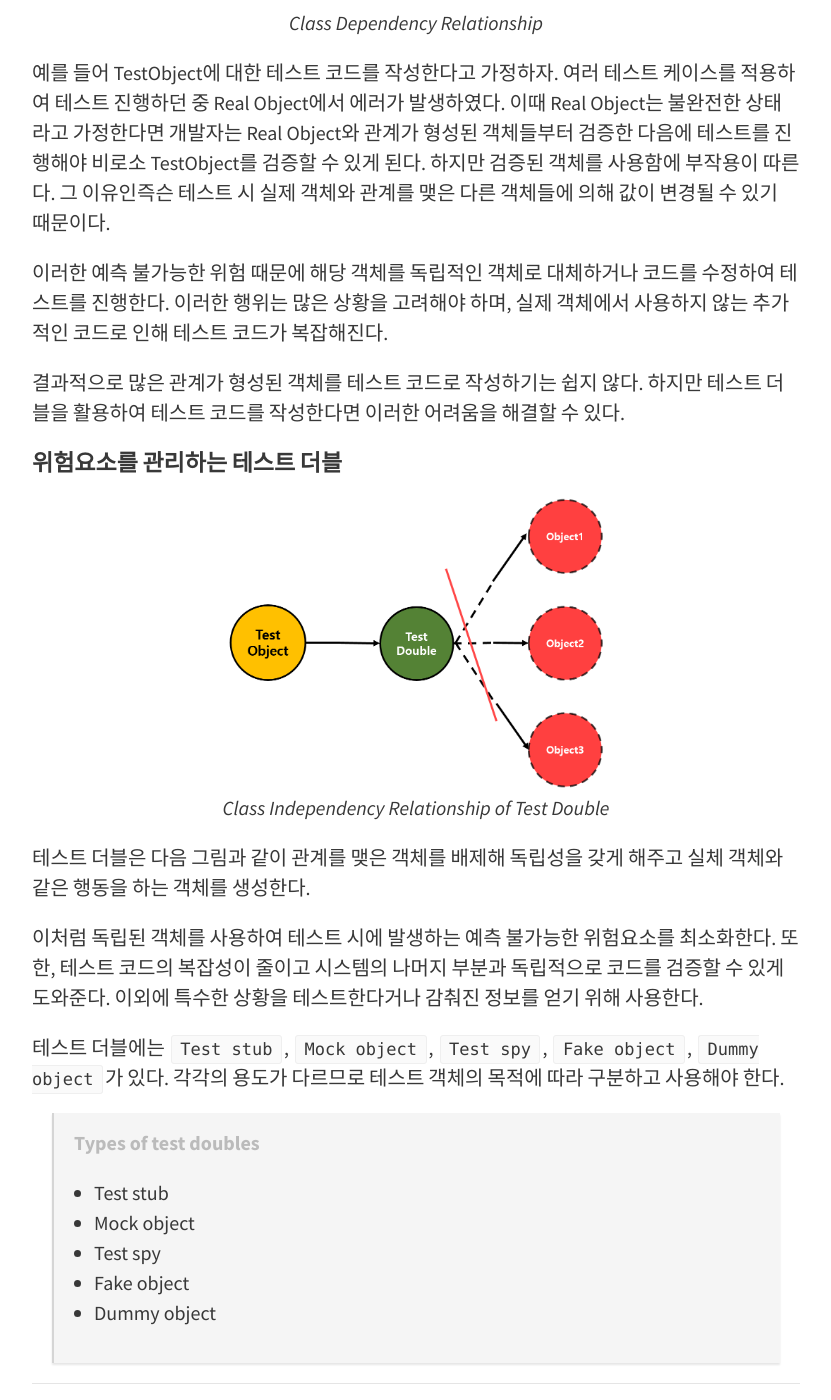
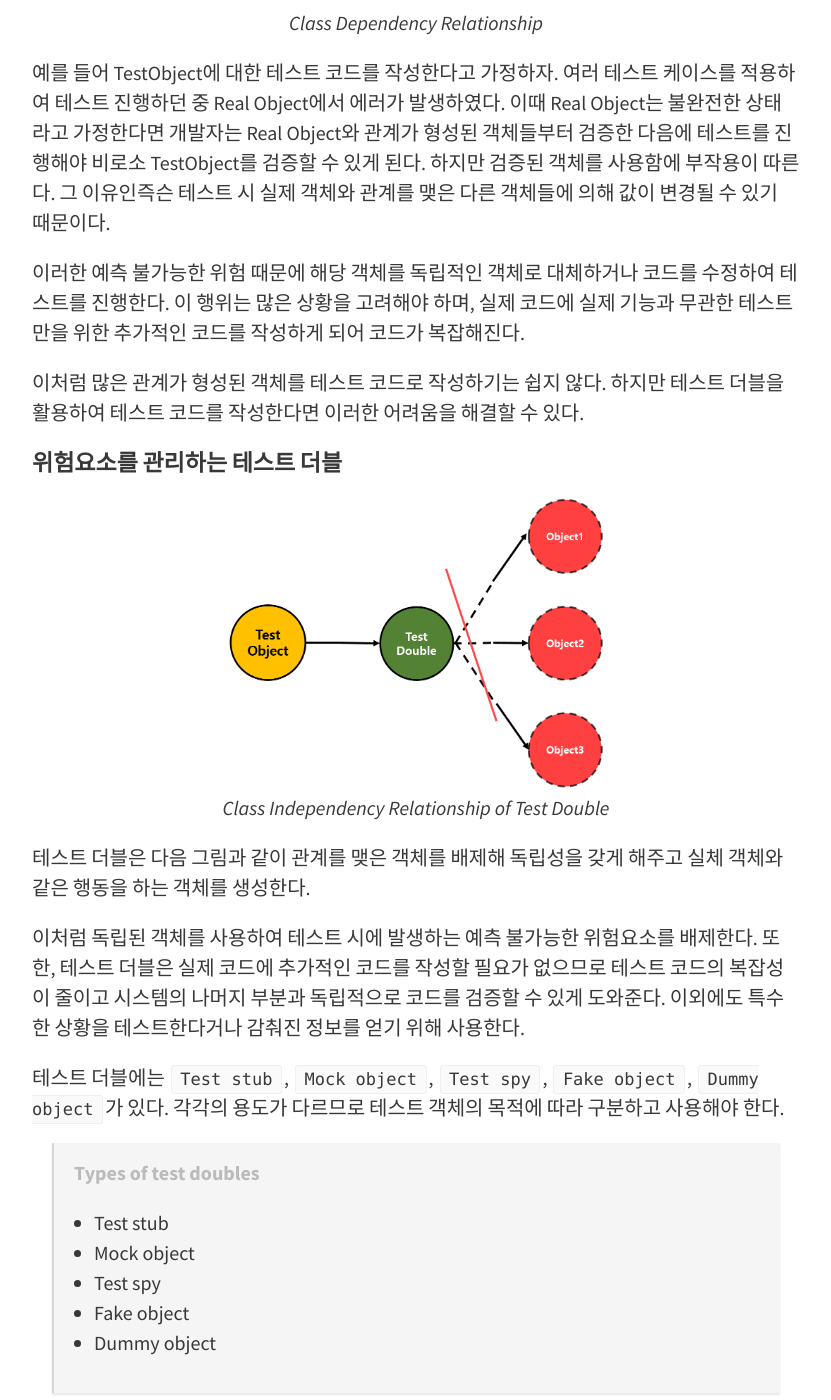
Before and after one commit to gmoon92/gmoon92.github.io, a Jekyll site: the page built from _posts/2018-10-13-test-double.md, in a window 1280 px wide and 1400 px high, scrolled down 2282 px. Shown: the whole window, without its empty margins (224-1055 px from the left). Built offline with Jekyll 4.4.1, drawn with Linux system fonts in a browser that asks for light colours; comment, search, counter and statistics services are not loaded.

Commit message:
testdouble

```diff
--- a/_posts/2018-10-13-test-double.md
+++ b/_posts/2018-10-13-test-double.md
@@ -47,9 +47,9 @@ _a trained professional who stands in for an actor in order to perform dangerous
 
 예를 들어 TestObject에 대한 테스트 코드를 작성한다고 가정하자. 여러 테스트 케이스를 적용하여 테스트 진행하던 중 Real Object에서 에러가 발생하였다. 이때 Real Object는 불완전한 상태라고 가정한다면 개발자는 Real Object와 관계가 형성된 객체들부터 검증한 다음에 테스트를 진행해야 비로소 TestObject를 검증할 수 있게 된다. 하지만 검증된 객체를 사용함에 부작용이 따른다. 그 이유인즉슨 테스트 시 실제 객체와 관계를 맺은 다른 객체들에 의해 값이 변경될 수 있기 때문이다.
 
- 이러한 예측 불가능한 위험 때문에 해당 객체를 독립적인 객체로 대체하거나 코드를 수정하여 테스트를 진행한다. 이러한 행위는 많은 상황을 고려해야 하며, 실제 객체에서 사용하지 않는 추가적인 코드로 인해 테스트 코드가 복잡해진다.
+ 이러한 예측 불가능한 위험 때문에 해당 객체를 독립적인 객체로 대체하거나 코드를 수정하여 테스트를 진행한다. 이 행위는 많은 상황을 고려해야 하며, 실제 코드에 실제 기능과 무관한 테스트만을 위한 추가적인 코드를 작성하게 되어 코드가 복잡해진다.
 
-결과적으로 많은 관계가 형성된 객체를 테스트 코드로 작성하기는 쉽지 않다. 하지만 테스트 더블을 활용하여 테스트 코드를 작성한다면 이러한 어려움을 해결할 수 있다.
+이처럼 많은 관계가 형성된 객체를 테스트 코드로 작성하기는 쉽지 않다. 하지만 테스트 더블을 활용하여 테스트 코드를 작성한다면 이러한 어려움을 해결할 수 있다.
 
 #### 위험요소를 관리하는 테스트 더블
 
@@ -58,7 +58,7 @@ _a trained professional who stands in for an actor in order to perform dangerous
 
 테스트 더블은 다음 그림과 같이 관계를 맺은 객체를 배제해 독립성을 갖게 해주고 실체 객체와 같은 행동을 하는 객체를 생성한다.
 
-이처럼 독립된 객체를 사용하여 테스트 시에 발생하는 예측 불가능한 위험요소를 최소화한다. 또한, 테스트 코드의 복잡성이 줄이고 시스템의 나머지 부분과 독립적으로 코드를 검증할 수 있게 도와준다. 이외에 특수한 상황을 테스트한다거나 감춰진 정보를 얻기 위해 사용한다.
+이처럼 독립된 객체를 사용하여 테스트 시에 발생하는 예측 불가능한 위험요소를 배제한다. 또한, 테스트 더블은 실제 코드에 추가적인 코드를 작성할 필요가 없으므로 테스트 코드의 복잡성이 줄이고 시스템의 나머지 부분과 독립적으로 코드를 검증할 수 있게 도와준다. 이외에도 특수한 상황을 테스트한다거나 감춰진 정보를 얻기 위해 사용한다.
 
 테스트 더블에는 `Test stub`, `Mock object`, `Test spy`, `Fake object`, `Dummy object`가 있다. 각각의 용도가 다르므로 테스트 객체의 목적에 따라 구분하고 사용해야 한다.
 
```
